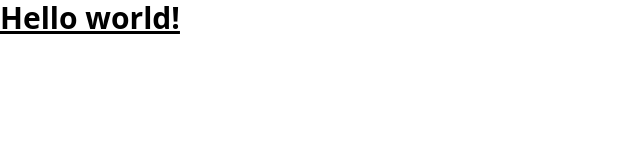
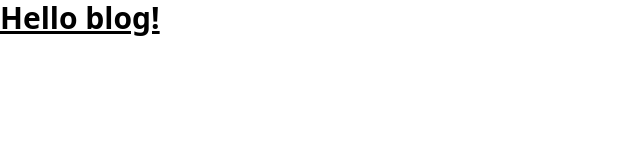
Before and after one commit to wontory/site, a Next.js app in the folder apps/blog/: page / in a window 1280 px wide. Shown: the top 160 px of the page, without its empty margins (0-640 px from the left). Built offline with nearby package versions, Linux system fonts and the light colour scheme.

Commit message:
style: format code

```diff
--- a/apps/blog/app/page.tsx
+++ b/apps/blog/app/page.tsx
@@ -1,3 +1,3 @@
 export default function Home() {
-  return <div className="text-3xl font-bold underline">Hello world!</div>
+  return <div className="font-bold text-3xl underline">Hello blog!</div>
 }
```
Also changed, not shown: 2 other files (tests, documents, lock files or other folders).
